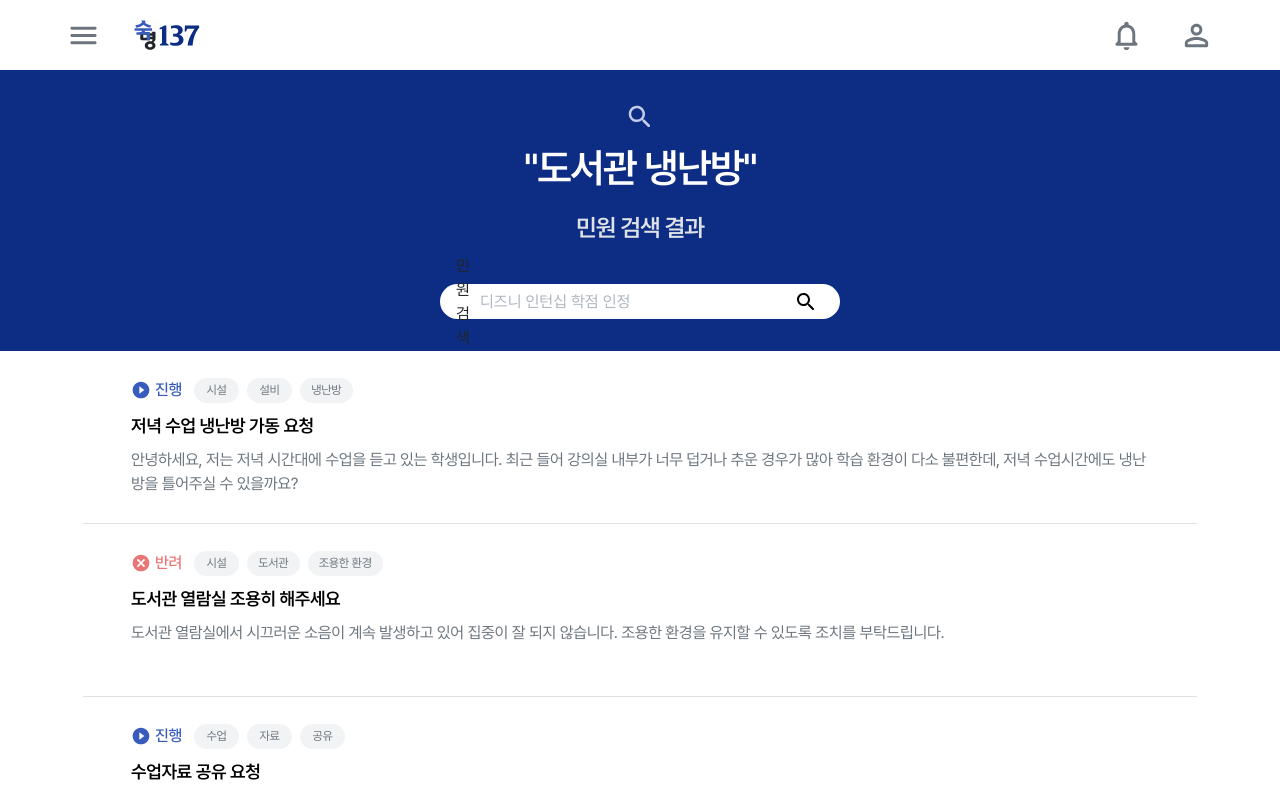
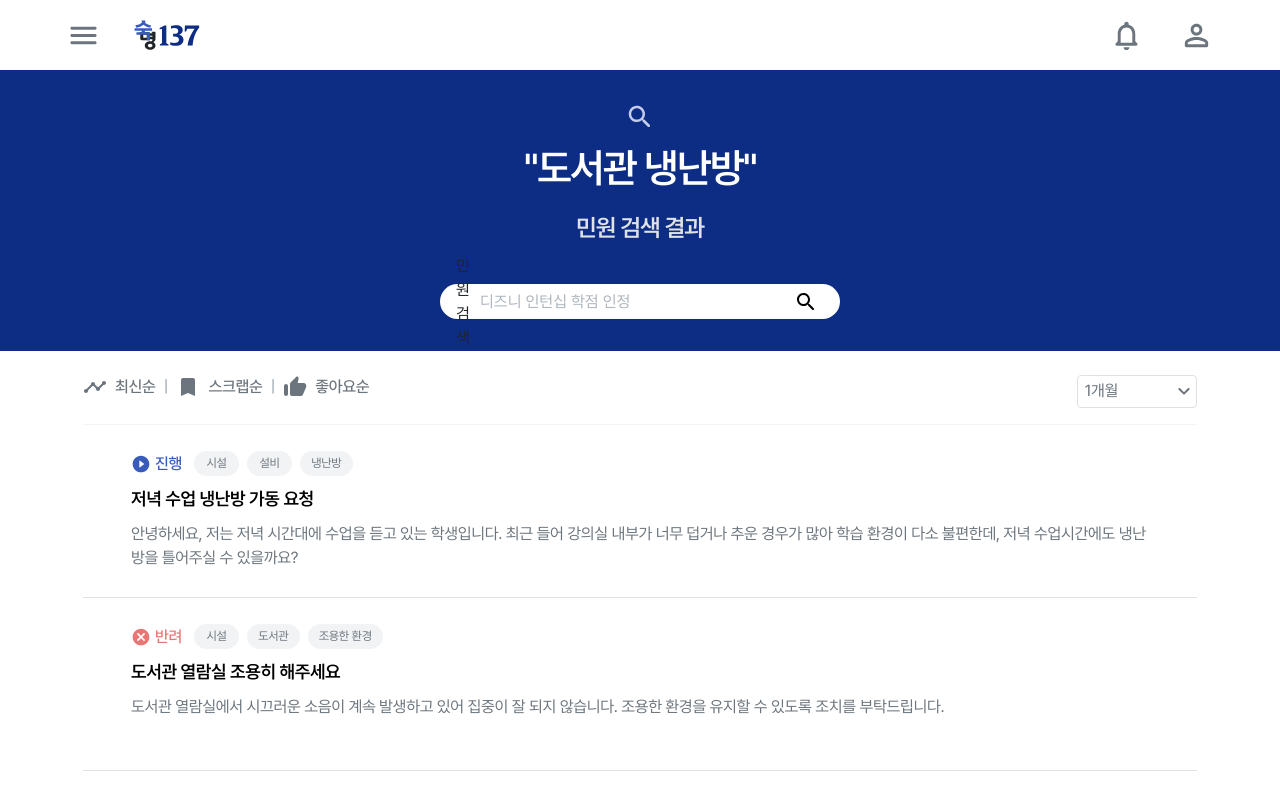
Before and after one commit to waieiches/SM-137-Frontend, a React (Vite) app: page /complaint-search in a window 1280 px wide. Shown: the top 796 px of the page. Built offline with nearby package versions, Linux system fonts and the light colour scheme.

Commit message:
feat : 컴포넌트 배치 및 화면 구성 완성

```diff
--- a/src/pages/complaint-search/ComplaintSearch.tsx
+++ b/src/pages/complaint-search/ComplaintSearch.tsx
@@ -5,6 +5,7 @@ import SearchBar from "../../components/search-bar/SearchBar";
 import ContentList from "../../components/content/ContentList";
 import { mockData } from "../../mockData";
 import { motion } from "framer-motion";
+import SortBar from "../../components/sort-bar/SortBar";
 
 const SearchArea = styled.div`
   position: absolute;
@@ -14,6 +15,7 @@ const SearchArea = styled.div`
   flex-direction: column;
   align-items: center;
   justify-content: center;
+  gap: 1.5rem;
 `;
 const Background = styled.div`
   width: 100%;
@@ -44,11 +46,15 @@ const Title = styled.h2`
 `;
 const AnimationContainer = styled(motion.div)``;
 
+const ContentContainer = styled.div`
+  display: flex;
+  flex-direction: column;
+`;
+
 const ComplaintSearch = () => {
   //검색어 임시
   const SEARCH_KEYWORD = "도서관 냉난방";
   return (
-    <>
     <SearchArea>
       <Background>
         <SearchTitleContainer>
@@ -65,11 +71,14 @@ const ComplaintSearch = () => {
         </SearchTitleContainer>
         <SearchBar />
       </Background>
+
+      <ContentContainer>
+        <SortBar />
         {mockData.map((i, index) => (
           <ContentList data={i} key={index} />
         ))}
+      </ContentContainer>
     </SearchArea>
-    </>
   );
 };
 
```
Lines whose indentation alone changed are shown as unchanged.
